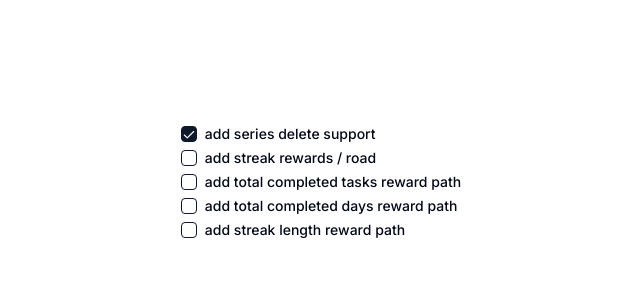
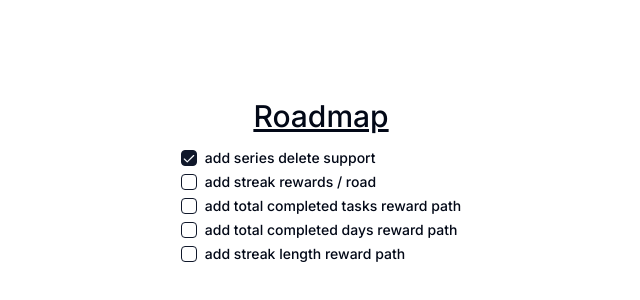
Before and after one commit to cpendery/streaks, a Next.js app: page /roadmap in a window 1280 px wide. Shown: the part 218-518 px from the top of the page, without its empty margins (319-959 px from the left). Built offline with nearby package versions, Linux system fonts and the light colour scheme.

Commit message:
fix: add roadmap title
Signed-off-by: cpendery <cpendery@vt.edu>

```diff
--- a/app/roadmap/page.tsx
+++ b/app/roadmap/page.tsx
@@ -27,6 +27,7 @@ export default function Roadmap() {
 
   return (
     <main className="flex flex-col items-center justify-center min-h-screen">
+      <h1 className="mb-3 text-3xl underline underline-offset-2">Roadmap</h1>
       <div className="flex flex-col justify-center">
         <Item checked={true} text="add series delete support" />
         <Item checked={false} text="add streak rewards / road" />
```
